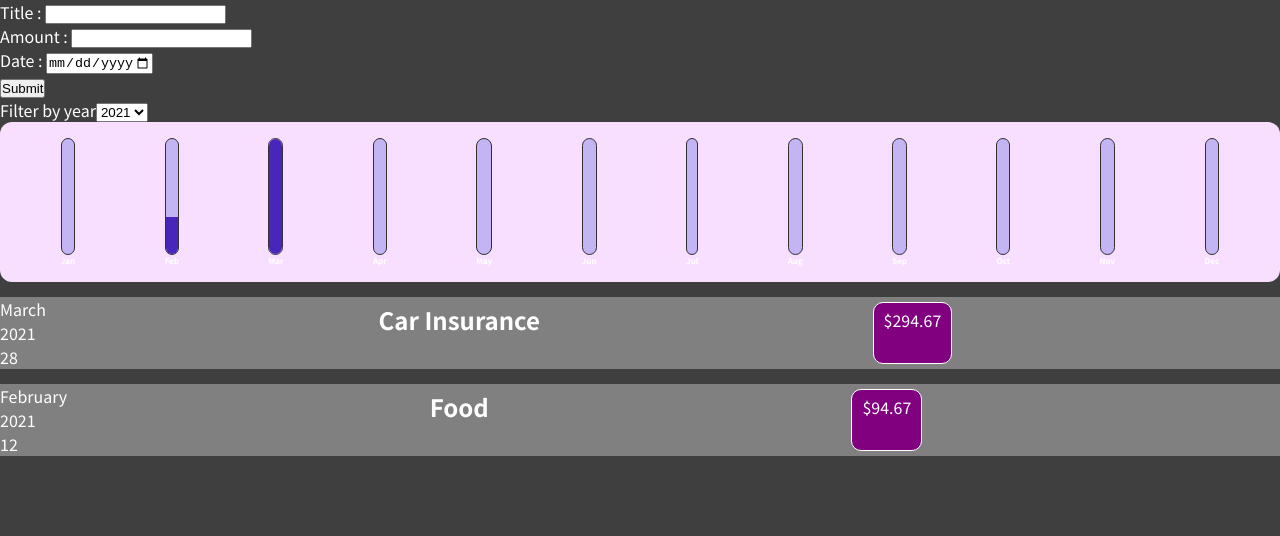
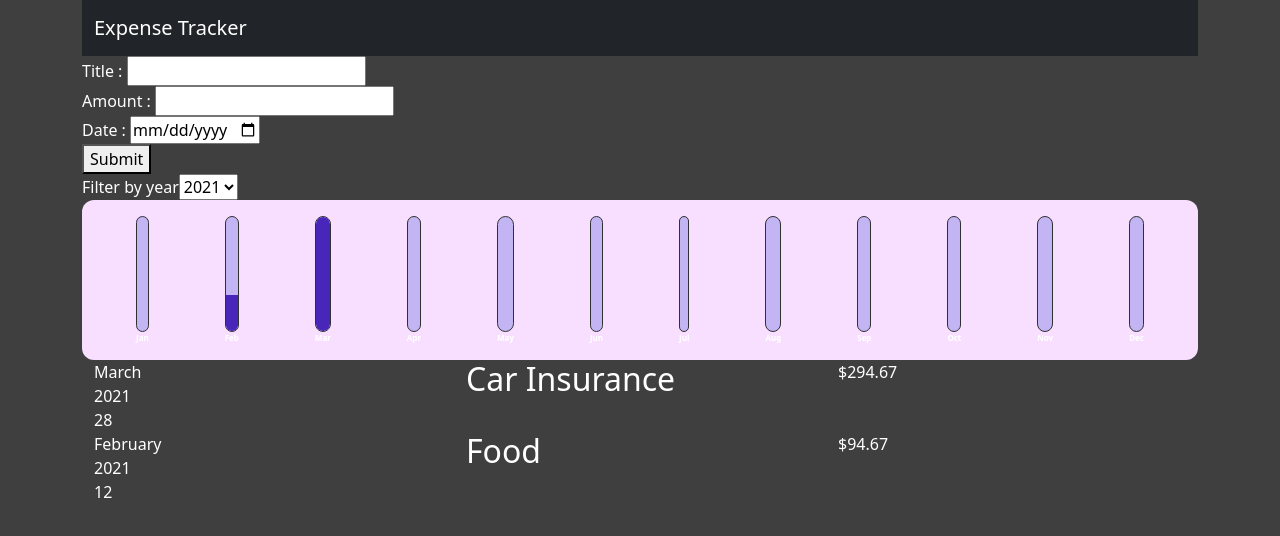
Before and after one commit to rsachdeva1020/Expense-Tracker, a React (Create React App) app: page / in a window 1280 px wide. Shown: the top 536 px of the page. Built offline with nearby package versions, Linux system fonts and the light colour scheme.

Commit message:
some modifications made

```diff
--- a/public/index.html
+++ b/public/index.html
@@ -10,34 +10,16 @@
       content="Web site created using create-react-app"
     />
     <link rel="apple-touch-icon" href="%PUBLIC_URL%/logo192.png" />
-    <!--
-      manifest.json provides metadata used when your web app is installed on a
-      user's mobile device or desktop. See https://developers.google.com/web/fundamentals/web-app-manifest/
-    -->
+
+    <!-- bootstrap -->
+    <link href="https://cdn.jsdelivr.net/npm/bootstrap@5.1.1/dist/css/bootstrap.min.css" rel="stylesheet" integrity="sha384-F3w7mX95PdgyTmZZMECAngseQB83DfGTowi0iMjiWaeVhAn4FJkqJByhZMI3AhiU" crossorigin="anonymous">
     <link rel="manifest" href="%PUBLIC_URL%/manifest.json" />
-    <!--
-      Notice the use of %PUBLIC_URL% in the tags above.
-      It will be replaced with the URL of the `public` folder during the build.
-      Only files inside the `public` folder can be referenced from the HTML.
 
-      Unlike "/favicon.ico" or "favicon.ico", "%PUBLIC_URL%/favicon.ico" will
-      work correctly both with client-side routing and a non-root public URL.
-      Learn how to configure a non-root public URL by running `npm run build`.
-    -->
     <title>Expense Tracker</title>
   </head>
   <body>
     <noscript>You need to enable JavaScript to run this app.</noscript>
     <div id="root"></div>
-    <!--
-      This HTML file is a template.
-      If you open it directly in the browser, you will see an empty page.
-
-      You can add webfonts, meta tags, or analytics to this file.
-      The build step will place the bundled scripts into the <body> tag.
-
-      To begin the development, run `npm start` or `yarn start`.
-      To create a production bundle, use `npm run build` or `yarn build`.
-    -->
+    <script src="https://cdn.jsdelivr.net/npm/bootstrap@5.1.1/dist/js/bootstrap.bundle.min.js" integrity="sha384-/bQdsTh/da6pkI1MST/rWKFNjaCP5gBSY4sEBT38Q/9RBh9AH40zEOg7Hlq2THRZ" crossorigin="anonymous"></script>
   </body>
 </html>
--- a/src/App.js
+++ b/src/App.js
@@ -1,6 +1,7 @@
 // root component
 import React, {useState} from 'react';
 
+import Navbar from './components/Navbar'
 import Expenses from "./components/Expenses/Expenses.js";
 import NewExpense from "./components/NewExpense/NewExpense.js";
 
@@ -29,7 +30,8 @@
   }
 
   return (
-    <div>
+    <div className="container">
+      <Navbar/>
       <NewExpense onAddExpense={addExpenseHandler}/>
       <Expenses items={expenses}/>
     </div>
--- a/src/components/Expenses/ExpenseItem.js
+++ b/src/components/Expenses/ExpenseItem.js
@@ -1,12 +1,26 @@
 
-import "./CSS/ExpenseItem.css";
+// import "./CSS/ExpenseItem.css";
 
 import "./ExpenseDate.js";
 import ExpenseDate from "./ExpenseDate.js";
 
 function ExpenseItem(props){
-    // console.log(props.prop)
     return(
+        <div class="container">
+            <div class="row">
+                <div class="col order-last">
+                    ${props.prop.amount}
+                </div>
+                <div class="col">
+                    <h2>
+                        {props.prop.title}
+                    </h2>
+                </div>
+                <div class="col order-first">
+                    <ExpenseDate date={props.prop.date}/>
+                </div>
+            </div>
+        {/*
         <div className="expense-item">
             <ExpenseDate date={props.prop.date}/>
             <div className="expense-item__description">
@@ -16,6 +30,8 @@
                 <div className="expense-item__price">${props.prop.amount}</div>
             </div>
         </div>
+        */}
+        </div>
     )
 }
 
--- /dev/null
+++ b/src/components/Navbar.js
@@ -0,0 +1,34 @@
+import React from 'react'
+
+export default function Navbar() {
+    return (
+    <div>
+        <nav className="navbar navbar-expand-lg navbar-dark bg-dark">
+            <div className="container-fluid">
+                <a className="navbar-brand" href="/">Expense Tracker</a>
+                <button className="navbar-toggler" type="button" data-bs-toggle="collapse" data-bs-target="#navbarNav" aria-controls="navbarNav" aria-expanded="false" aria-label="Toggle navigation">
+                    <span className="navbar-toggler-icon"></span>
+                </button>
+                {/*
+                <div className="collapse navbar-collapse" id="navbarNav">
+                    <ul className="navbar-nav">
+                        <li className="nav-item">
+                            <a className="nav-link active" aria-current="page" href="/">Home</a>
+                        </li>
+                        <li className="nav-item">
+                            <a className="nav-link" href="/">Features</a>
+                        </li>
+                        <li className="nav-item">
+                            <a className="nav-link" href="/">Pricing</a>
+                        </li>
+                        <li className="nav-item">
+                            <a className="nav-link disabled">Disabled</a>
+                        </li>
+                    </ul>
+                </div>
+                */}
+            </div>
+        </nav>
+    </div>
+    )
+}
```
